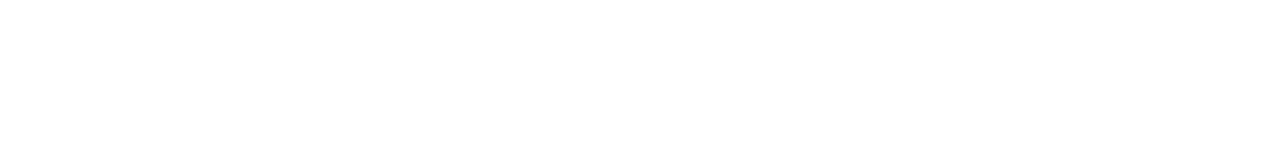
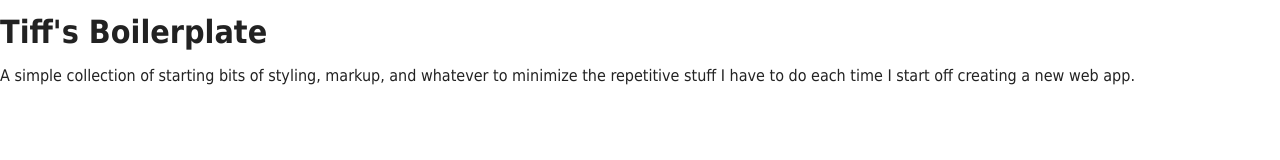
Before and after one commit to shadowfiles/boilerplate, a plain HTML site: page index.html in a window 1280 px wide. Drawn offline with Linux system fonts and the light colour scheme.

Commit message:
Added some text.

```diff
--- a/css/main.css
+++ b/css/main.css
@@ -14,6 +14,7 @@ body {
 	height: 100%;
 	margin: 0px;
 	padding: 0px;
+	font-family: Tahoma;
 }
 
 img {
--- a/index.html
+++ b/index.html
@@ -17,6 +17,10 @@
 </head>
 
 <body>
-
+	<h1>Tiff's Boilerplate</h1>
+  <p>
+  	A simple collection of starting bits of styling, markup, and whatever to minimize
+  	the repetitive stuff I have to do each time I start off creating a new web app.
+  </p>
 </body>
 </html>
```
